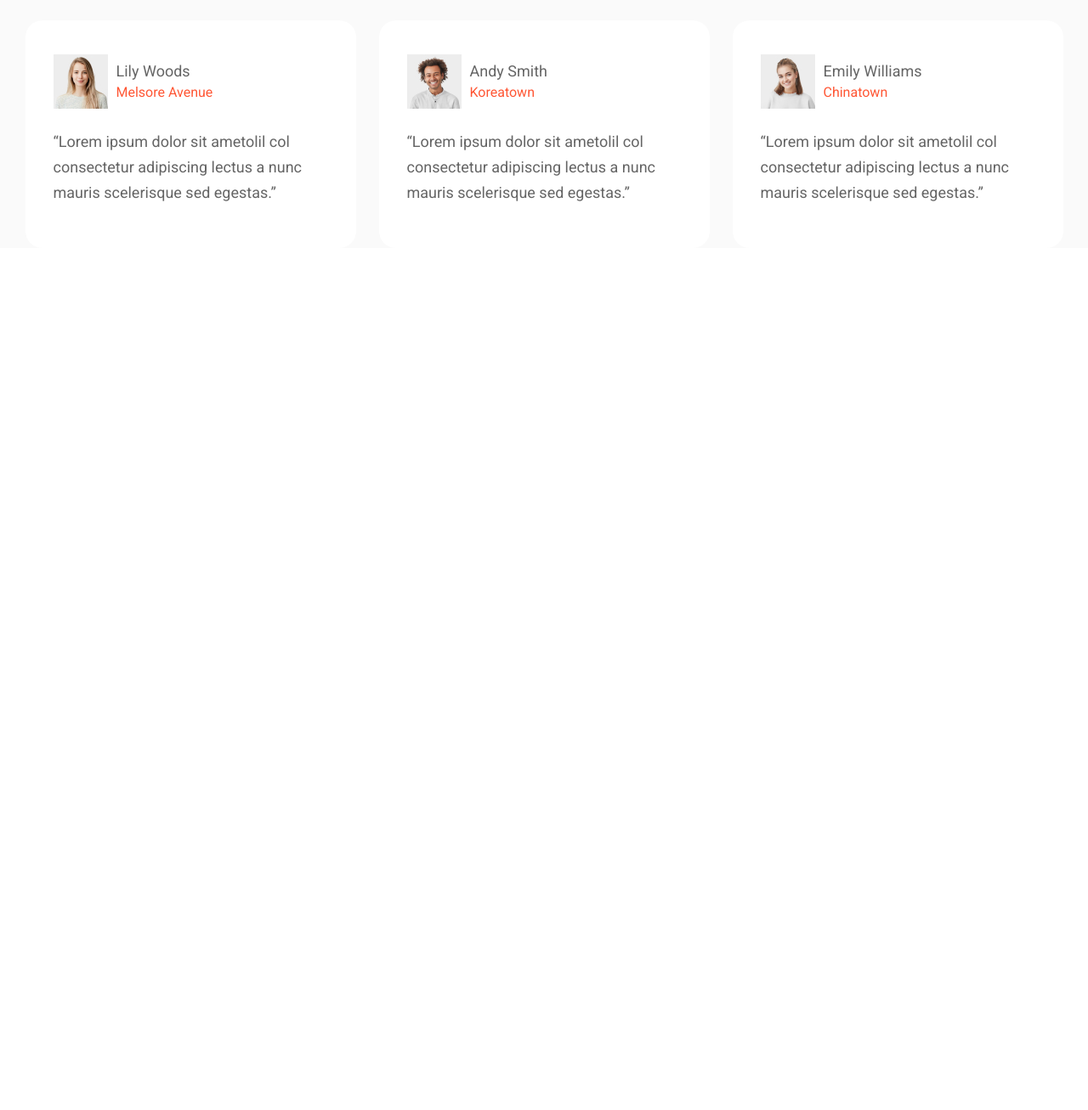
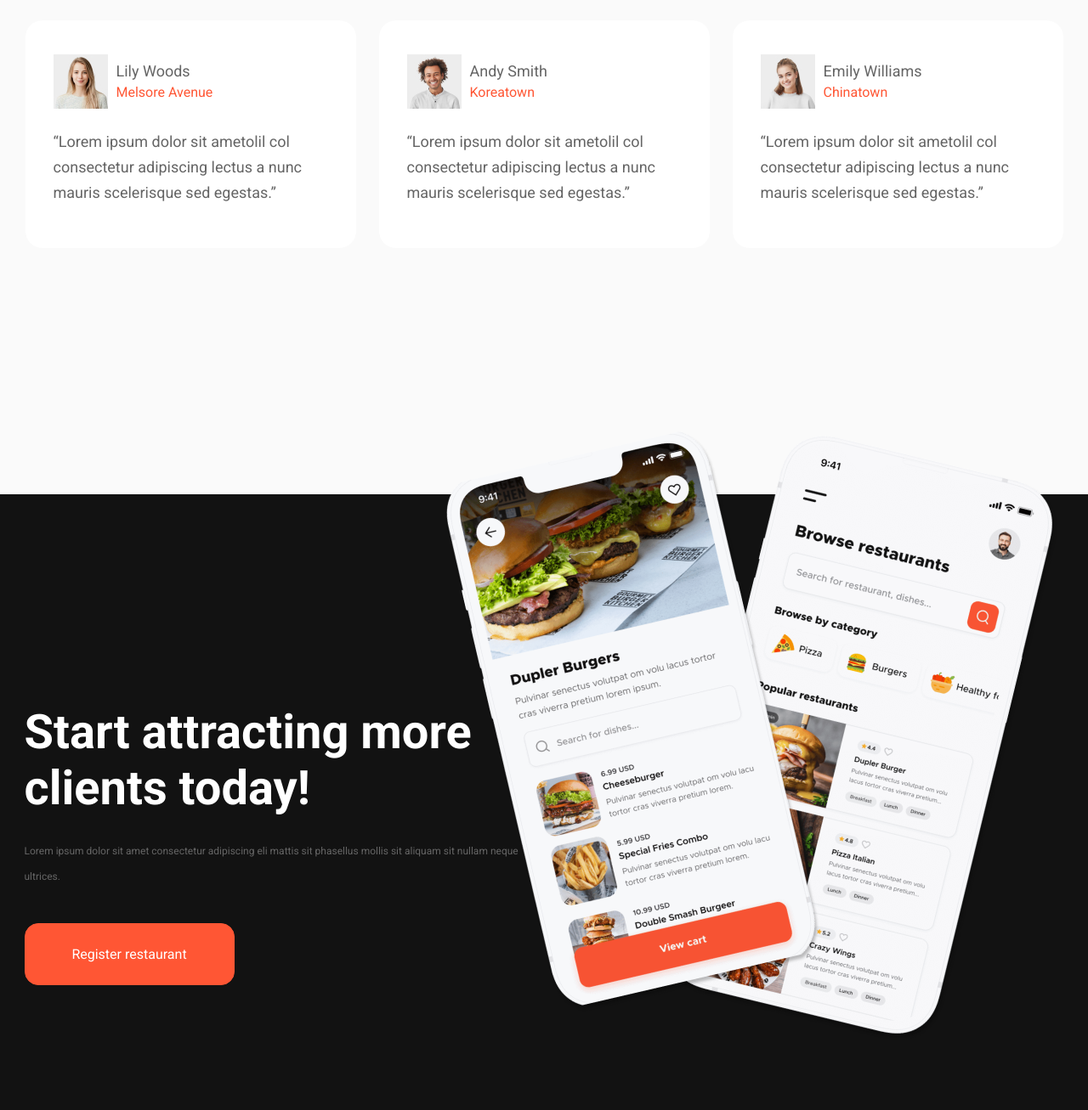
Before and after one commit to sko1208/deliverX, a website: page src/index.html in a window 1280 px wide. Shown: the part 8778-10085 px from the top of the page at 85% size. Before the commit the page ends 9070 px from the top, so only its background shows below. Drawn offline with nearby package versions, Linux system fonts and the light colour scheme; files that its build step writes are made by us from their sources.

Commit message:
maked start block

```diff
--- a/src/index.html
+++ b/src/index.html
@@ -626,6 +626,19 @@
 
         </div>
     </section>
+    <section class="start">
+        <div class="start__app"><img src="img/start_app_1.png" alt="start-app"></div>
+        <div class="start__app"><img src="img/start_app_2.png" alt="start-app2"></div>
+        <div class="container">
+            <h2 class="start__title">Start attracting more clients today!</h2>
+            <p class="start__descr">
+                Lorem ipsum dolor sit amet consectetur adipiscing eli mattis sit phasellus mollis sit aliquam sit nullam neque ultrices.
+            </p>
+            <div class="start__btns">
+                <a href="#" class="btn btn_1 start__btn">Register restaurant</a>
+            </div>
+        </div>
+    </section>
 
 
 
--- a/src/sass/blocks/_reviews.scss
+++ b/src/sass/blocks/_reviews.scss
@@ -1,6 +1,7 @@
 .reviews {
     margin-top: 280px;
     padding-top: 200px;
+    padding-bottom: 290px;
     background: #FAFAFA;
 
     &__wrapper-head {
--- /dev/null
+++ b/src/sass/blocks/_start.scss
@@ -0,0 +1,46 @@
+.start {
+    position: relative;
+    background: #121212;
+    &__app {
+        position: absolute;
+        width: 319px;
+        height: 632px;
+        top: -80px;
+        right: 475px;
+        z-index: 2;
+    }
+    &__app:nth-child(2) {
+        right: 190px;
+        z-index: 1;
+    }
+
+    &__title {
+        margin: 0;
+        padding-top: 247px;
+        font-style: normal;
+        font-weight: 700;
+        font-size: 56px;
+        line-height: 66px;
+        text-align: left;
+        color: #ffffff;
+        width: 582px;
+
+    }
+    &__descr {
+        @include fz12;
+        margin: 26px 0 0 0;
+        width: 582px;
+
+    }
+    &__btns {
+        padding: 40px 0 147px 0;
+    }
+    &__btn {
+        display: flex;
+        width: 247px;
+        height: 73px;
+        justify-content: center;
+        align-items: center;
+
+    }
+}
--- a/src/sass/style.scss
+++ b/src/sass/style.scss
@@ -30,6 +30,7 @@ body {
 @import 'blocks/customers';
 @import 'blocks/hussle';
 @import 'blocks/reviews';
+@import 'blocks/start';
 
 
 .divider {
```
Also changed, not shown: dist/css/style.min.css, dist/img/start_app_1.png (added), dist/img/start_app_2.png (added), dist/index.html, src/img/start_app_1.png (added), src/img/start_app_2.png (added).
